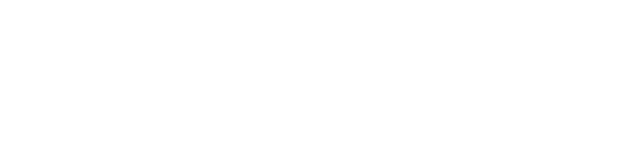
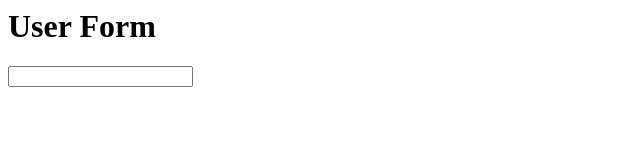
Before and after one commit to jydnbach/web, a website with bundled scripts: page index.html in a window 1280 px wide. Shown: the whole page, without its empty margins (0-640 px from the left). Built offline with nearby package versions, Linux system fonts and the light colour scheme; data requests are answered from the project's data file.

Commit message:
rendering html

```diff
--- a/index.html
+++ b/index.html
@@ -1,5 +1,6 @@
 <html lang="en">
   <body>
+    <div id="root"></div>
     <script type="module" src="./src/index.ts"></script>
   </body>
 </html>
--- a/src/index.ts
+++ b/src/index.ts
@@ -1,9 +1,5 @@
-import { User } from './models/User';
+import { UserForm } from './views/UserForm';
 
-const collection = User.buildUserCollection();
+const userForm = new UserForm(document.getElementById('root'));
 
-collection.on('change', () => {
-  console.log(collection);
-});
-
-collection.fetch();
+userForm.render();
```
